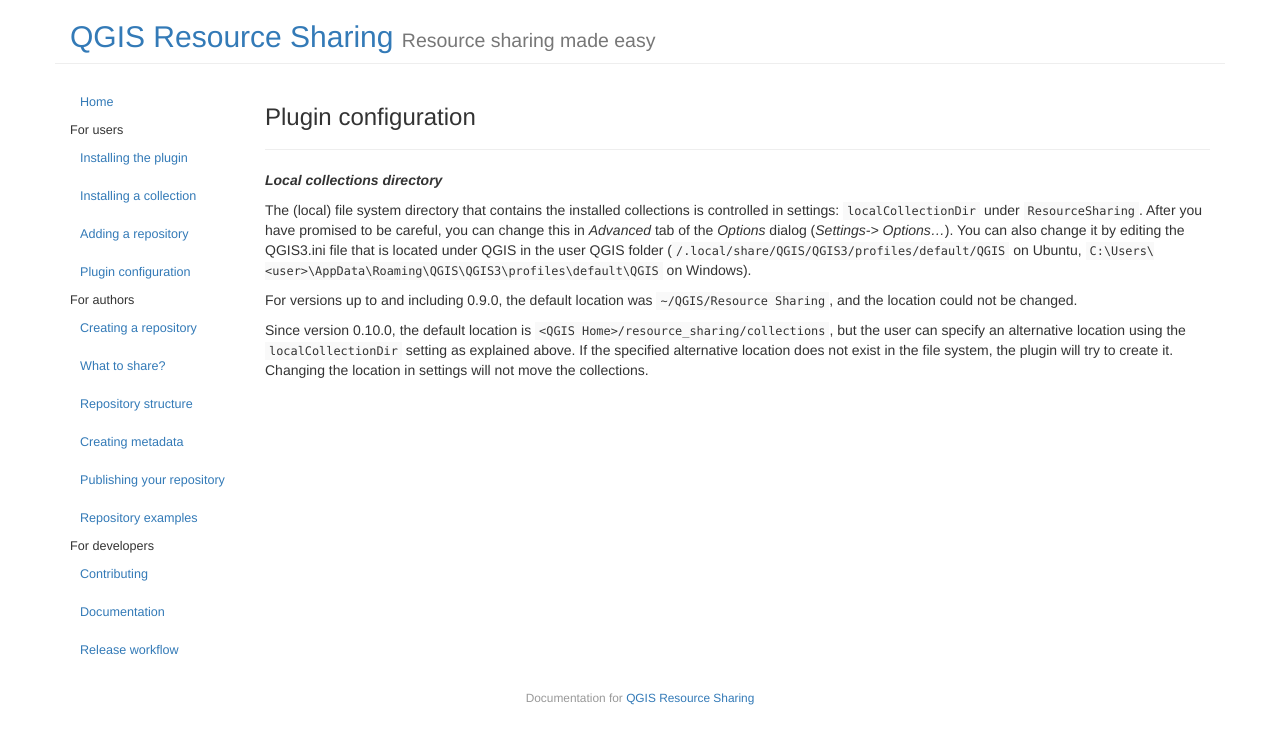
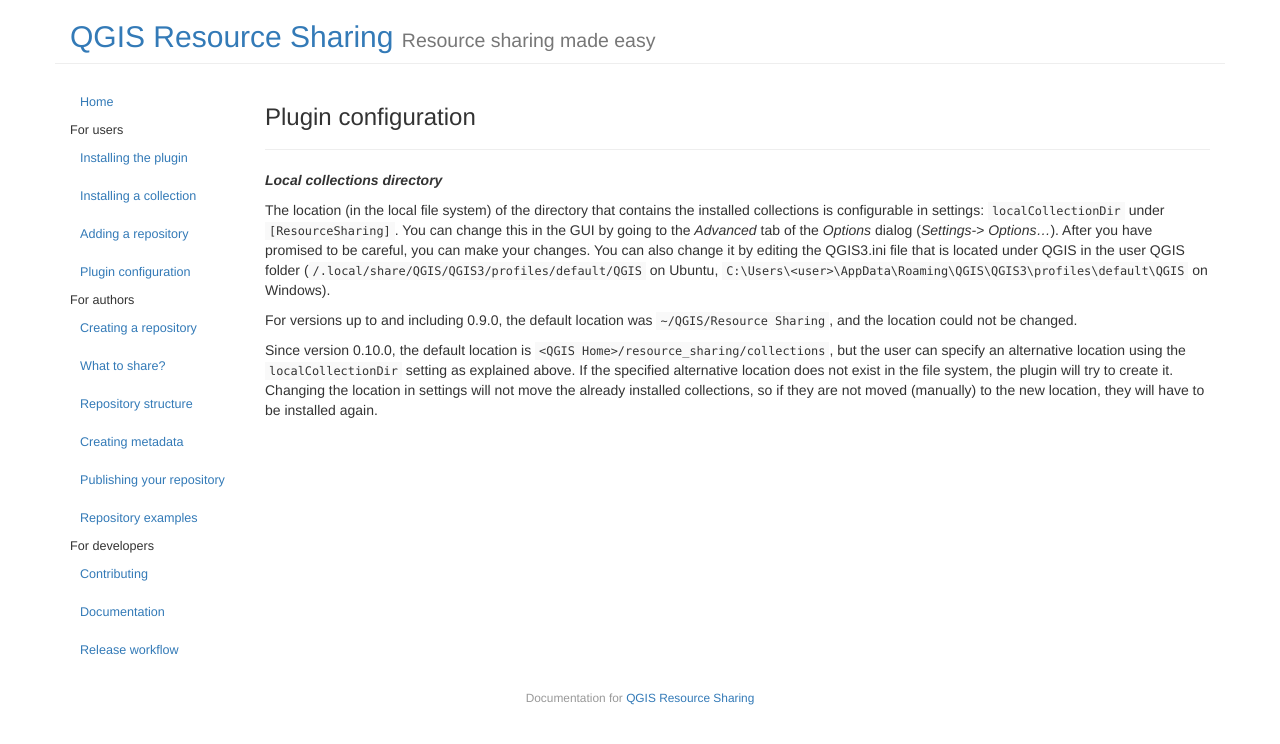
Before and after one commit to QGIS-Contribution/QGIS-ResourceSharing, a Jekyll site: the page built from _posts/2016-08-12-plugin-configuration.md, in a window 1280 px wide. Shown: the top 744 px of the page. Built offline with Jekyll 4.4.1, drawn with Linux system fonts in a browser that asks for light colours.

Commit message:
A few updates

```diff
--- a/_posts/2016-08-12-plugin-configuration.md
+++ b/_posts/2016-08-12-plugin-configuration.md
@@ -8,10 +8,13 @@
 
 ***Local collections directory***
 
-The (local) file system directory that contains the installed collections
-is controlled in settings: ``localCollectionDir`` under ``ResourceSharing``.
-After you have promised to be careful, you can change this in *Advanced*
+The location (in the local file system) of the directory that
+contains the installed collections is configurable in settings:
+``localCollectionDir`` under ``[ResourceSharing]``.
+You can change this in the GUI by going to the *Advanced*
 tab of the *Options* dialog (*Settings-> Options...*).
+After you have promised to be careful, you can make your
+changes.
 You can also change it by editing the QGIS3.ini file that is located
 under QGIS in the user QGIS folder
 (``/.local/share/QGIS/QGIS3/profiles/default/QGIS`` on Ubuntu,
@@ -27,4 +30,6 @@
 ``localCollectionDir`` setting as explained above.
 If the specified alternative location does not exist in the file system,
 the plugin will try to create it.
-Changing the location in settings will not move the collections.
+Changing the location in settings will not move the already installed
+collections, so if they are not moved (manually) to the new location,
+they will have to be installed again.
```
Also changed, not shown: _posts/2016-08-11-adding-repository.md (+2 -2 lines).
